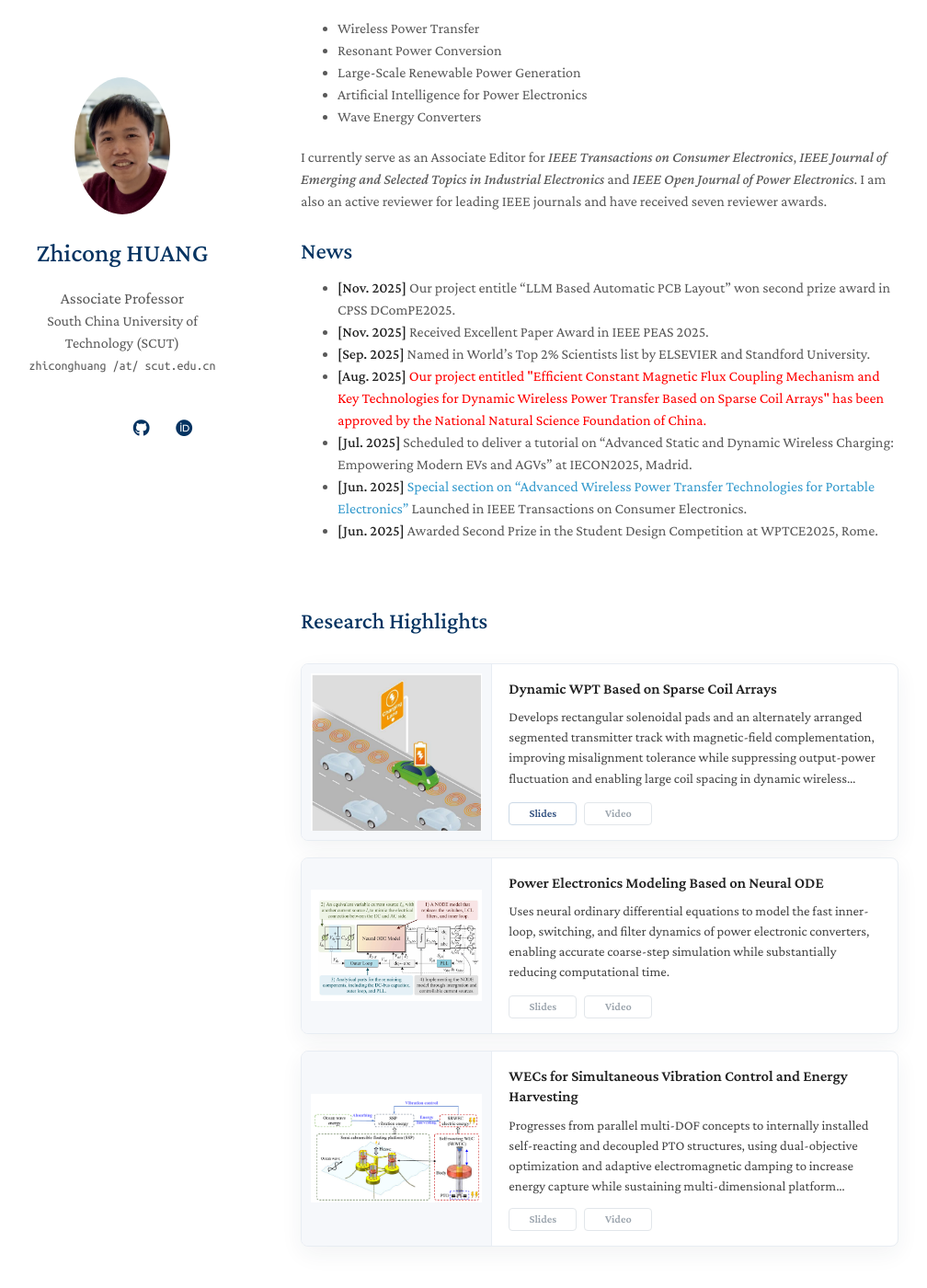
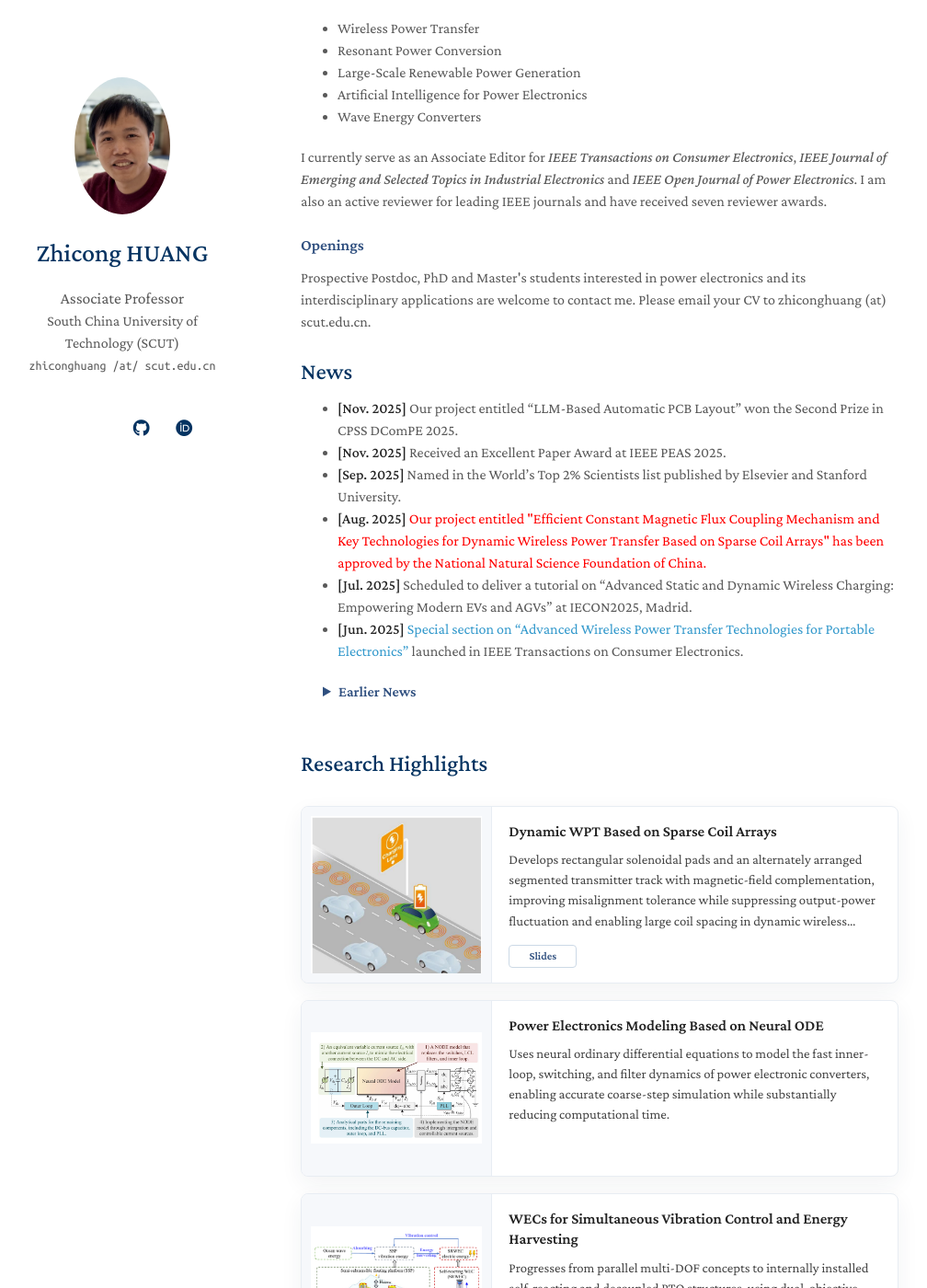
Before and after one commit to forwardhuang/forwardhuang.github.io, a Jekyll site: the page built from index.md, in a window 1280 px wide and 1400 px high, scrolled down 254 px. Shown: the whole window at 92% size, without its empty margins (143-1151 px from the left). Built offline with Jekyll 4.4.1, drawn with Linux system fonts in a browser that asks for light colours; a style sheet for code colours, icons or effects is not loaded; our own code applies the rules of GitHub Pages for plain Markdown files.

Commit message:
Add openings and streamline homepage content

```diff
--- a/_includes/research-highlights.md
+++ b/_includes/research-highlights.md
@@ -16,10 +16,12 @@
         <div class="highlight-content">
           <h3 class="highlight-title">{{ highlight.title }}</h3>
           <p class="highlight-summary">{{ highlight.summary }}</p>
+          {% if highlight.slides != "" or highlight.video != "" %}
           <div class="highlight-actions">
-            {% if highlight.slides != "" %}<a href="{{ highlight.slides }}" target="_blank" rel="noopener">Slides</a>{% else %}<span aria-disabled="true">Slides</span>{% endif %}
-            {% if highlight.video != "" %}<a href="{{ highlight.video }}" target="_blank" rel="noopener">Video</a>{% else %}<span aria-disabled="true">Video</span>{% endif %}
+            {% if highlight.slides != "" %}<a href="{{ highlight.slides }}" target="_blank" rel="noopener">Slides</a>{% endif %}
+            {% if highlight.video != "" %}<a href="{{ highlight.video }}" target="_blank" rel="noopener">Video</a>{% endif %}
           </div>
+          {% endif %}
         </div>
       </article>
     </li>
--- a/assets/css/style.scss
+++ b/assets/css/style.scss
@@ -9,6 +9,28 @@
 
 .news-section-title {
   margin-bottom: 15px;
+}
+
+.openings-title {
+  margin-top: 24px;
+}
+
+.openings-note {
+  margin: 0;
+}
+
+.earlier-news {
+  margin: 8px 0 0 24px;
+}
+
+.earlier-news summary {
+  color: #2f4f7f;
+  cursor: pointer;
+  font-weight: 600;
+}
+
+.earlier-news ul {
+  margin: 10px 0 0;
 }
 
 .subsection-title {
--- a/index.md
+++ b/index.md
@@ -14,15 +14,25 @@
 
 I currently serve as an Associate Editor for *IEEE Transactions on Consumer Electronics*, *IEEE Journal of Emerging and Selected Topics in Industrial Electronics* and *IEEE Open Journal of Power Electronics*. I am also an active reviewer for leading IEEE journals and have received seven reviewer awards.
 
+<h3 id="openings" class="subsection-title openings-title">Openings</h3>
+
+<p class="openings-note">Prospective Postdoc, PhD and Master's students interested in power electronics and its interdisciplinary applications are welcome to contact me. Please email your CV to zhiconghuang (at) scut.edu.cn.</p>
+
 <h2 id="news" class="section-title news-section-title">News</h2>
 
-- **[Nov. 2025]** Our project entitle "LLM Based Automatic PCB Layout" won second prize award in CPSS DComPE2025.
-- **[Nov. 2025]** Received Excellent Paper Award in IEEE PEAS 2025.
-- **[Sep. 2025]** Named in World's Top 2% Scientists list by ELSEVIER and Standford University.
+- **[Nov. 2025]** Our project entitled "LLM-Based Automatic PCB Layout" won the Second Prize in CPSS DComPE 2025.
+- **[Nov. 2025]** Received an Excellent Paper Award at IEEE PEAS 2025.
+- **[Sep. 2025]** Named in the World's Top 2% Scientists list published by Elsevier and Stanford University.
 - **[Aug. 2025]**  <font color=red>Our project entitled "Efficient Constant Magnetic Flux Coupling Mechanism and Key Technologies for Dynamic Wireless Power Transfer Based on Sparse Coil Arrays" has been approved by the National Natural Science Foundation of China.</font>
 - **[Jul. 2025]** Scheduled to deliver a tutorial on "Advanced Static and Dynamic Wireless Charging: Empowering Modern EVs and AGVs" at IECON2025, Madrid.
-- **[Jun. 2025]** [Special section on "Advanced Wireless Power Transfer Technologies for Portable Electronics"](https://ctsoc.ieee.org/images/TCE_FILES/Approved_CFP/June_2025/TCE_SS_CFP_Advanced_Wireless_Power_Transfer_Technologies_for_Portable_Electronics-online.pdf) Launched in IEEE Transactions on Consumer Electronics.
-- **[Jun. 2025]** Awarded Second Prize in the Student Design Competition at WPTCE2025, Rome.
+- **[Jun. 2025]** [Special section on "Advanced Wireless Power Transfer Technologies for Portable Electronics"](https://ctsoc.ieee.org/images/TCE_FILES/Approved_CFP/June_2025/TCE_SS_CFP_Advanced_Wireless_Power_Transfer_Technologies_for_Portable_Electronics-online.pdf) launched in IEEE Transactions on Consumer Electronics.
+
+<details class="earlier-news">
+  <summary>Earlier News</summary>
+  <ul>
+    <li><strong>[Jun. 2025]</strong> Awarded Second Prize in the Student Design Competition at WPTCE2025, Rome.</li>
+  </ul>
+</details>
 
 
 {% include_relative _includes/research-highlights.md %}
```
